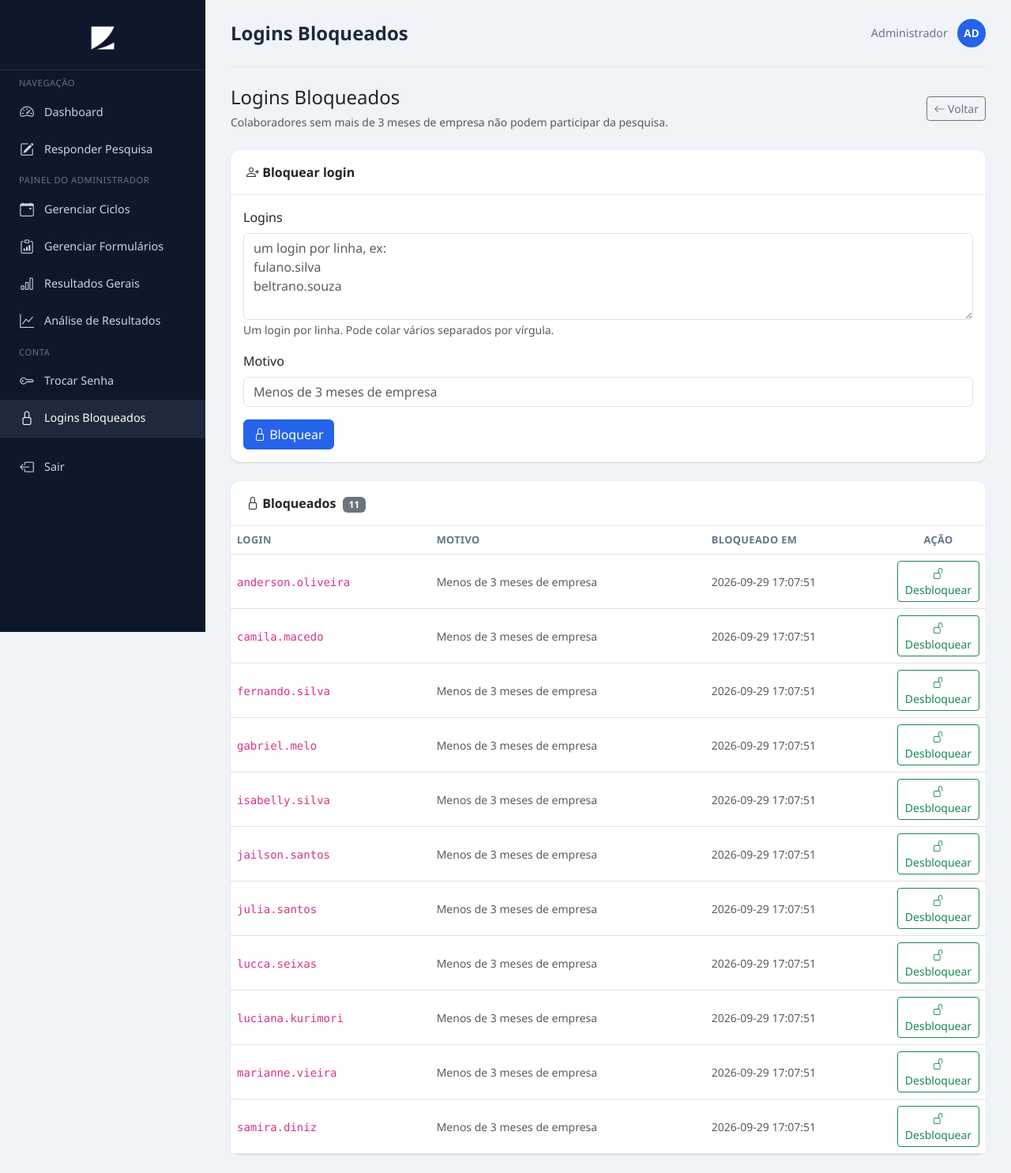
After one commit to fpvizca/PesquisadeClima, a Flask app: page /admin/bloqueados in a window 1280 px wide. The commit adds this page. Shown: the whole page at 79% size. Run offline with Flask 3, Linux system fonts and the light colour scheme; the visitor is signed in with stand-in values (Sample User, id 1); data comes from the database, SQL or seed files in the repository.

Commit message:
feat: bloqueio de colaboradores sem tempo de casa
- Tabela usuarios_bloqueados + migration v5 com 11 logins
- Bloqueio no login (API externa e fallback local)
- Bloqueio em rotas protegidas e em sessao ja ativa
- Mensagem: pesquisa direcionada a quem tem mais de 3 meses
- Tela admin /admin/bloqueados para bloquear e desbloquear
- Comparacao de login case-insensitive

```diff
--- a/app.py
+++ b/app.py
@@ -1,7 +1,7 @@
 import os
 from datetime import datetime, timedelta
 from db import get_db, init_db, init_app
-from auth import hash_senha, api_request, upsert_usuario_externo, usuario_logado, has_role
+from auth import hash_senha, api_request, upsert_usuario_externo, usuario_logado, has_role, usuario_bloqueado, mensagem_bloqueio
 from flask import Flask, render_template, request, redirect, session, url_for, flash
 
 app = Flask(__name__)
@@ -46,6 +46,12 @@ def login():
         flash('Informe o usuário.', 'danger')
         return redirect(url_for('index'))
 
+    # Bloqueio de colaboradores fora do perfil da pesquisa
+    bloq = usuario_bloqueado(login_input)
+    if bloq:
+        flash(mensagem_bloqueio(), 'danger')
+        return redirect(url_for('index'))
+
     # Autenticação via API externa
     api_result = api_request('POST', '/auth/login', {'login': login_input, 'password': senha})
     if api_result.get('success') and api_result.get('user'):
@@ -54,6 +60,9 @@ def login():
         usuario_id = upsert_usuario_externo(user_data)
         user = db.execute("SELECT * FROM usuarios WHERE id = ?", (usuario_id,)).fetchone()
         if user and user['ativo']:
+            if usuario_bloqueado(user['login']):
+                flash(mensagem_bloqueio(), 'danger')
+                return redirect(url_for('index'))
             session.permanent = True
             session['usuario_id'] = user['id']
             flash('Login realizado com sucesso!', 'success')
@@ -65,6 +74,9 @@ def login():
     db = get_db()
     user = db.execute("SELECT * FROM usuarios WHERE (email = ? OR login = ?) AND ativo = 1", (login_input, login_input)).fetchone()
     if user and user['senha_hash'] == hash_senha(senha):
+        if usuario_bloqueado(user['login'] or login_input):
+            flash(mensagem_bloqueio(), 'danger')
+            return redirect(url_for('index'))
         session.permanent = True
         session['usuario_id'] = user['id']
         flash('Login realizado com sucesso! (modo local)', 'warning')
--- a/auth.py
+++ b/auth.py
@@ -3,6 +3,7 @@ import json
 import os
 import urllib.request
 import urllib.error
+from datetime import datetime
 from flask import session
 from db import get_db
 
@@ -49,13 +50,59 @@ def upsert_usuario_externo(user_data):
         db.commit()
         return c.lastrowid
 
+def usuario_bloqueado(login):
+    if not login:
+        return None
+    db = get_db()
+    return db.execute(
+        "SELECT * FROM usuarios_bloqueados WHERE lower(login) = lower(?)",
+        (login.strip(),)
+    ).fetchone()
+
+def mensagem_bloqueio(ano=None):
+    if not ano:
+        ano = os.environ.get('ANO_PESQUISA')
+    if not ano:
+        try:
+            db = get_db()
+            row = db.execute(
+                "SELECT ano FROM ciclos WHERE ativo = 1 ORDER BY id DESC LIMIT 1"
+            ).fetchone()
+            ano_atual = datetime.now().year
+            ano = row['ano'] if row and row['ano'] >= ano_atual else ano_atual
+        except Exception:
+            ano = None
+    ano = ano or datetime.now().year
+    return (f'A pesquisa de clima VIZCA {ano} é direcionada para colaboradores com mais de '
+            '3 meses de empresa. Os colaboradores que não estiverem nesta situação poderão '
+            'participar da próxima pesquisa.')
+
+def _eh_bloqueado(user):
+    if not user or not user['login']:
+        return False
+    db = get_db()
+    return db.execute(
+        "SELECT 1 FROM usuarios_bloqueados WHERE lower(login) = lower(?)",
+        (user['login'],)
+    ).fetchone() is not None
+
+def _encerrar_sessao_bloqueada():
+    from flask import g, flash
+    session.pop('usuario_id', None)
+    if not getattr(g, '_bloqueio_notificado', False):
+        g._bloqueio_notificado = True
+        flash(mensagem_bloqueio(), 'danger')
+
 def usuario_logado():
     if 'usuario_id' in session:
         db = get_db()
         user = db.execute("SELECT * FROM usuarios WHERE id = ?", (session['usuario_id'],)).fetchone()
         if user:
-            return user
-        session.pop('usuario_id', None)
+            if not _eh_bloqueado(user):
+                return user
+            _encerrar_sessao_bloqueada()
+        else:
+            session.pop('usuario_id', None)
     return None
 
 def has_role(usuario_id, role):
@@ -71,6 +118,17 @@ def has_role(usuario_id, role):
         return r is not None
     return False
 
+def _bloqueado_no_cenario():
+    from flask import redirect, url_for
+    db = get_db()
+    user = db.execute("SELECT * FROM usuarios WHERE id = ?", (session['usuario_id'],)).fetchone()
+    if not user:
+        return None
+    if _eh_bloqueado(user):
+        _encerrar_sessao_bloqueada()
+        return redirect(url_for('index'))
+    return None
+
 def login_required(f):
     from functools import wraps
     @wraps(f)
@@ -79,6 +137,9 @@ def login_required(f):
             from flask import redirect, url_for, flash
             flash('Faça login para acessar.', 'warning')
             return redirect(url_for('index'))
+        bloqueio = _bloqueado_no_cenario()
+        if bloqueio is not None:
+            return bloqueio
         return f(*args, **kwargs)
     return decorated_function
 
@@ -90,6 +151,9 @@ def admin_required(f):
             from flask import redirect, url_for, flash
             flash('Faça login para acessar.', 'warning')
             return redirect(url_for('index'))
+        bloqueio = _bloqueado_no_cenario()
+        if bloqueio is not None:
+            return bloqueio
         if not has_role(session['usuario_id'], 'admin'):
             from flask import redirect, url_for, flash
             flash('Acesso negado. Apenas administradores.', 'danger')
--- /dev/null
+++ b/migrate_v5.sql
@@ -0,0 +1,23 @@
+-- ============================================
+-- Migration v5: Bloqueio de colaboradores
+-- ============================================
+
+CREATE TABLE IF NOT EXISTS usuarios_bloqueados (
+  id            INTEGER PRIMARY KEY AUTOINCREMENT,
+  login         TEXT NOT NULL UNIQUE,
+  motivo        TEXT,
+  criado_em     DATETIME NOT NULL DEFAULT CURRENT_TIMESTAMP
+);
+
+INSERT OR IGNORE INTO usuarios_bloqueados (login, motivo) VALUES
+  ('anderson.oliveira', 'Menos de 3 meses de empresa'),
+  ('camila.macedo',      'Menos de 3 meses de empresa'),
+  ('fernando.silva',     'Menos de 3 meses de empresa'),
+  ('gabriel.melo',       'Menos de 3 meses de empresa'),
+  ('isabelly.silva',     'Menos de 3 meses de empresa'),
+  ('jailson.santos',     'Menos de 3 meses de empresa'),
+  ('julia.santos',       'Menos de 3 meses de empresa'),
+  ('lucca.seixas',       'Menos de 3 meses de empresa'),
+  ('luciana.kurimori',   'Menos de 3 meses de empresa'),
+  ('marianne.vieira',    'Menos de 3 meses de empresa'),
+  ('samira.diniz',       'Menos de 3 meses de empresa');
--- a/routes/admin_usuarios.py
+++ b/routes/admin_usuarios.py
@@ -44,3 +44,37 @@ def init_routes(app):
             return redirect(url_for('dashboard'))
 
         return render_template('admin_trocar_senha.html')
+
+    @app.route('/admin/bloqueados', methods=['GET', 'POST'])
+    @login_required
+    def admin_bloqueados():
+        if not has_role(session['usuario_id'], 'admin'):
+            flash('Acesso negado.', 'danger')
+            return redirect(url_for('dashboard'))
+
+        db = get_db()
+
+        if request.method == 'POST':
+            acao = request.form.get('acao')
+            if acao == 'adicionar':
+                novos = [l.strip().lower() for l in request.form.get('logins', '').replace(',', '\n').splitlines()]
+                novos = [l for l in novos if l]
+                if not novos:
+                    flash('Informe ao menos um login.', 'warning')
+                else:
+                    for l in novos:
+                        db.execute(
+                            "INSERT OR IGNORE INTO usuarios_bloqueados (login, motivo) VALUES (?, ?)",
+                            (l, request.form.get('motivo', '').strip() or 'Bloqueado pela administração')
+                        )
+                    db.commit()
+                    flash(f'{len(novos)} login(s) bloqueado(s).', 'success')
+            elif acao == 'remover':
+                login = request.form.get('login', '')
+                db.execute("DELETE FROM usuarios_bloqueados WHERE lower(login) = lower(?)", (login,))
+                db.commit()
+                flash(f'Login "{login}" desbloqueado.', 'success')
+            return redirect(url_for('admin_bloqueados'))
+
+        bloqueados = db.execute("SELECT * FROM usuarios_bloqueados ORDER BY login").fetchall()
+        return render_template('admin_bloqueados.html', bloqueados=bloqueados)
--- a/schema.sql
+++ b/schema.sql
@@ -12,6 +12,13 @@ CREATE TABLE IF NOT EXISTS usuarios (
   ativo         INTEGER NOT NULL DEFAULT 1,
   criado_em     DATETIME NOT NULL DEFAULT CURRENT_TIMESTAMP,
   atualizado_em DATETIME NOT NULL DEFAULT CURRENT_TIMESTAMP
+);
+
+CREATE TABLE IF NOT EXISTS usuarios_bloqueados (
+  id            INTEGER PRIMARY KEY AUTOINCREMENT,
+  login         TEXT NOT NULL UNIQUE,
+  motivo        TEXT,
+  criado_em     DATETIME NOT NULL DEFAULT CURRENT_TIMESTAMP
 );
 
 CREATE TABLE IF NOT EXISTS usuario_roles (
--- /dev/null
+++ b/templates/admin_bloqueados.html
@@ -0,0 +1,73 @@
+{% extends "base.html" %}
+{% block title %}Logins Bloqueados{% endblock %}
+
+{% block content %}
+<div class="d-flex justify-content-between align-items-center mb-4">
+  <div>
+    <h4 class="mb-1">Logins Bloqueados</h4>
+    <small class="text-muted">Colaboradores sem mais de 3 meses de empresa não podem participar da pesquisa.</small>
+  </div>
+  <a href="{{ url_for('dashboard') }}" class="btn btn-outline-secondary btn-sm">
+    <i class="bi bi-arrow-left"></i> Voltar
+  </a>
+</div>
+
+<div class="card mb-4">
+  <div class="card-header"><i class="bi bi-person-plus"></i> Bloquear login</div>
+  <div class="card-body">
+    <form method="POST" action="{{ url_for('admin_bloqueados') }}">
+      <input type="hidden" name="acao" value="adicionar">
+      <div class="mb-3">
+        <label class="form-label">Logins</label>
+        <textarea name="logins" class="form-control" rows="4"
+                  placeholder="um login por linha, ex:&#10;fulano.silva&#10;beltrano.souza"></textarea>
+        <small class="text-muted">Um login por linha. Pode colar vários separados por vírgula.</small>
+      </div>
+      <div class="mb-3">
+        <label class="form-label">Motivo</label>
+        <input type="text" name="motivo" class="form-control" placeholder="Menos de 3 meses de empresa">
+      </div>
+      <button class="btn btn-primary"><i class="bi bi-lock"></i> Bloquear</button>
+    </form>
+  </div>
+</div>
+
+<div class="card">
+  <div class="card-header">
+    <i class="bi bi-lock"></i> Bloqueados
+    <span class="badge bg-secondary ms-1">{{ bloqueados|length }}</span>
+  </div>
+  <div class="card-body p-0">
+    {% if bloqueados %}
+    <table class="table table-hover mb-0 align-middle">
+      <thead>
+        <tr>
+          <th>Login</th>
+          <th>Motivo</th>
+          <th>Bloqueado em</th>
+          <th class="text-center" style="width:120px">Ação</th>
+        </tr>
+      </thead>
+      <tbody>
+        {% for b in bloqueados %}
+        <tr>
+          <td><code>{{ b.login }}</code></td>
+          <td class="text-muted small">{{ b.motivo or '-' }}</td>
+          <td class="text-muted small">{{ b.criado_em }}</td>
+          <td class="text-center">
+            <form method="POST" action="{{ url_for('admin_bloqueados') }}" onsubmit="return confirm('Desbloquear {{ b.login }}?')">
+              <input type="hidden" name="acao" value="remover">
+              <input type="hidden" name="login" value="{{ b.login }}">
+              <button class="btn btn-sm btn-outline-success"><i class="bi bi-unlock"></i> Desbloquear</button>
+            </form>
+          </td>
+        </tr>
+        {% endfor %}
+      </tbody>
+    </table>
+    {% else %}
+    <div class="text-center text-muted py-4">Nenhum login bloqueado.</div>
+    {% endif %}
+  </div>
+</div>
+{% endblock %}
--- a/templates/base.html
+++ b/templates/base.html
@@ -143,6 +143,9 @@
   <a href="{{ url_for('admin_trocar_senha') }}" class="nav-item {% if request.endpoint == 'admin_trocar_senha' %}active{% endif %}">
     <i class="bi bi-key"></i> Trocar Senha
   </a>
+  <a href="{{ url_for('admin_bloqueados') }}" class="nav-item {% if request.endpoint == 'admin_bloqueados' %}active{% endif %}">
+    <i class="bi bi-lock"></i> Logins Bloqueados
+  </a>
   {% endif %}
   <div style="flex:1"></div>
   <div style="border-top:1px solid rgba(255,255,255,0.1); padding:1rem 1.5rem;">
@@ -161,6 +164,7 @@
       {% elif request.endpoint in ('admin_formulario_estrutura', 'admin_secao_nova', 'admin_secao_editar', 'admin_pergunta_nova', 'admin_pergunta_editar') %}Gerenciar Formulário
       {% elif request.endpoint == 'admin_resultados' %}Resultados Gerais
       {% elif request.endpoint == 'admin_analise' %}Análise de Resultados
+      {% elif request.endpoint == 'admin_bloqueados' %}Logins Bloqueados
       {% else %}Pesquisa de Clima Vizca
       {% endif %}
     </h4>
```
